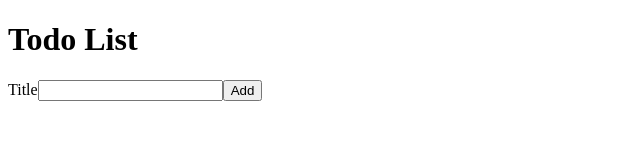
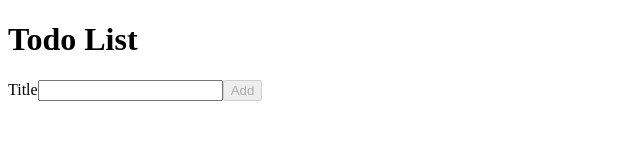
Before and after one commit to Kremifany/react-todo, a React (Create React App) app: page / in a window 1280 px wide. Shown: the top 160 px of the page, without its empty margins (0-640 px from the left). Built offline with nearby package versions, Linux system fonts and the light colour scheme.

Commit message:
side effects, custom hooks,fragments

```diff
--- a/src/AddTodoForm.js
+++ b/src/AddTodoForm.js
@@ -26,7 +26,7 @@ function AddTodoForm({ onAddTodo }) {
         value={todoTitle}
         onChange={handleTitleChange}
       />
-      <button>Add</button>
+      <button disabled={todoTitle === ""}>Add</button>
     </form>
   );
 }
--- a/src/App.js
+++ b/src/App.js
@@ -1,17 +1,31 @@
 import React from "react";
 import AddTodoForm from "./AddTodoForm";
 import TodoList from "./ToDoList";
+import { useEffect } from "react";
+
+const useSemiPersistantState = () => {
+  const [todoList, setTodoList] = React.useState(
+    JSON.parse(localStorage.getItem("savedTodoList") || "[]", [])
+  );
+  useEffect(() => {
+    localStorage.setItem("savedTodoList", JSON.stringify(todoList));
+    console.log(`inside app.js use effect`);
+  }, [todoList]);
+
+  return [todoList, setTodoList];
+};
 
 function App() {
   const addTodo = (newTodo) => setTodoList([...todoList, newTodo]);
 
-  const [todoList, setTodoList] = React.useState([]);
+  const [todoList, setTodoList] = useSemiPersistantState();
+
   return (
-    <div>
+    <>
       <h1>Todo List</h1>
       <AddTodoForm onAddTodo={addTodo} />
       <TodoList todoList={todoList} />
-    </div>
+    </>
   );
 }
 
```
